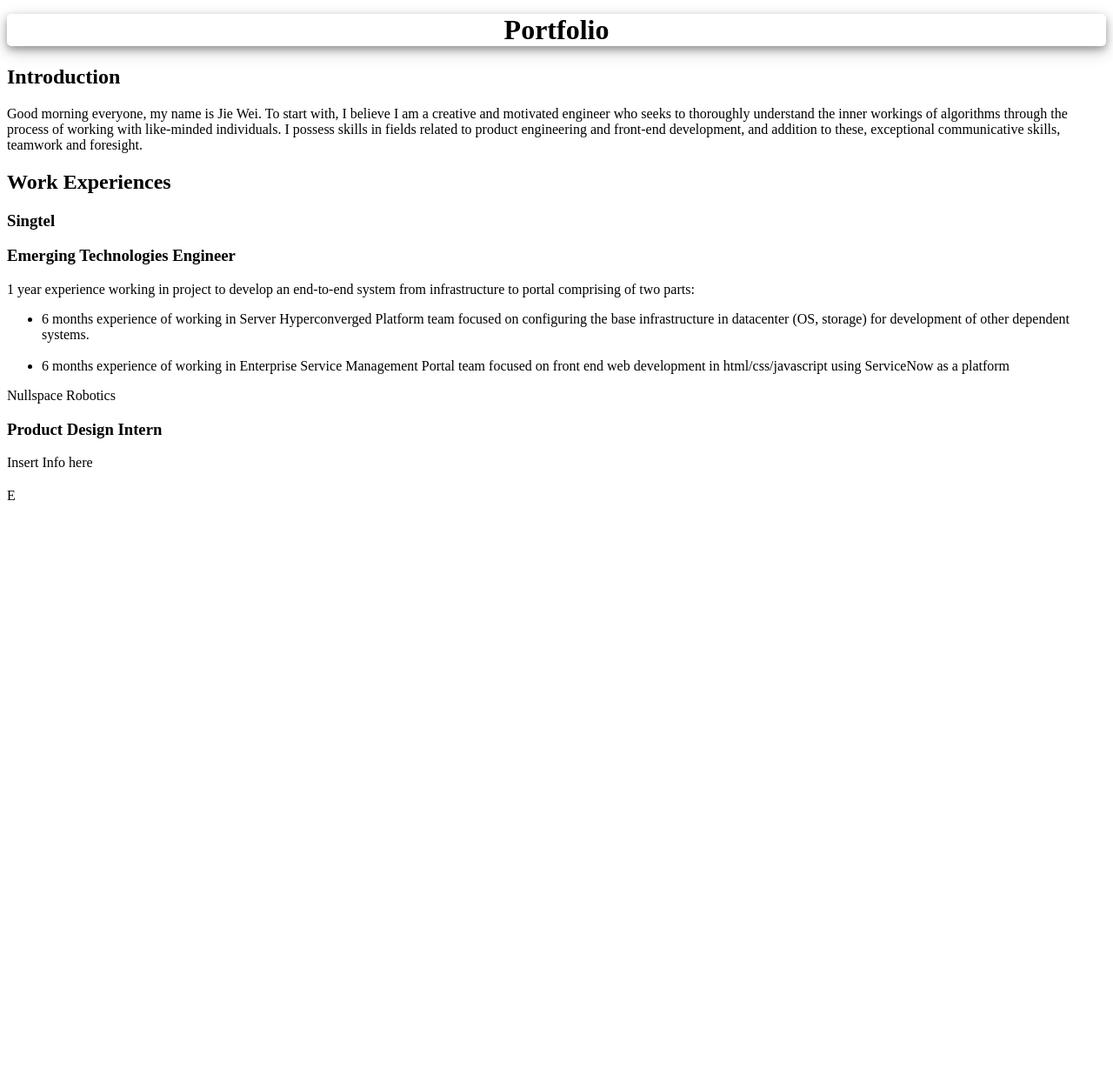
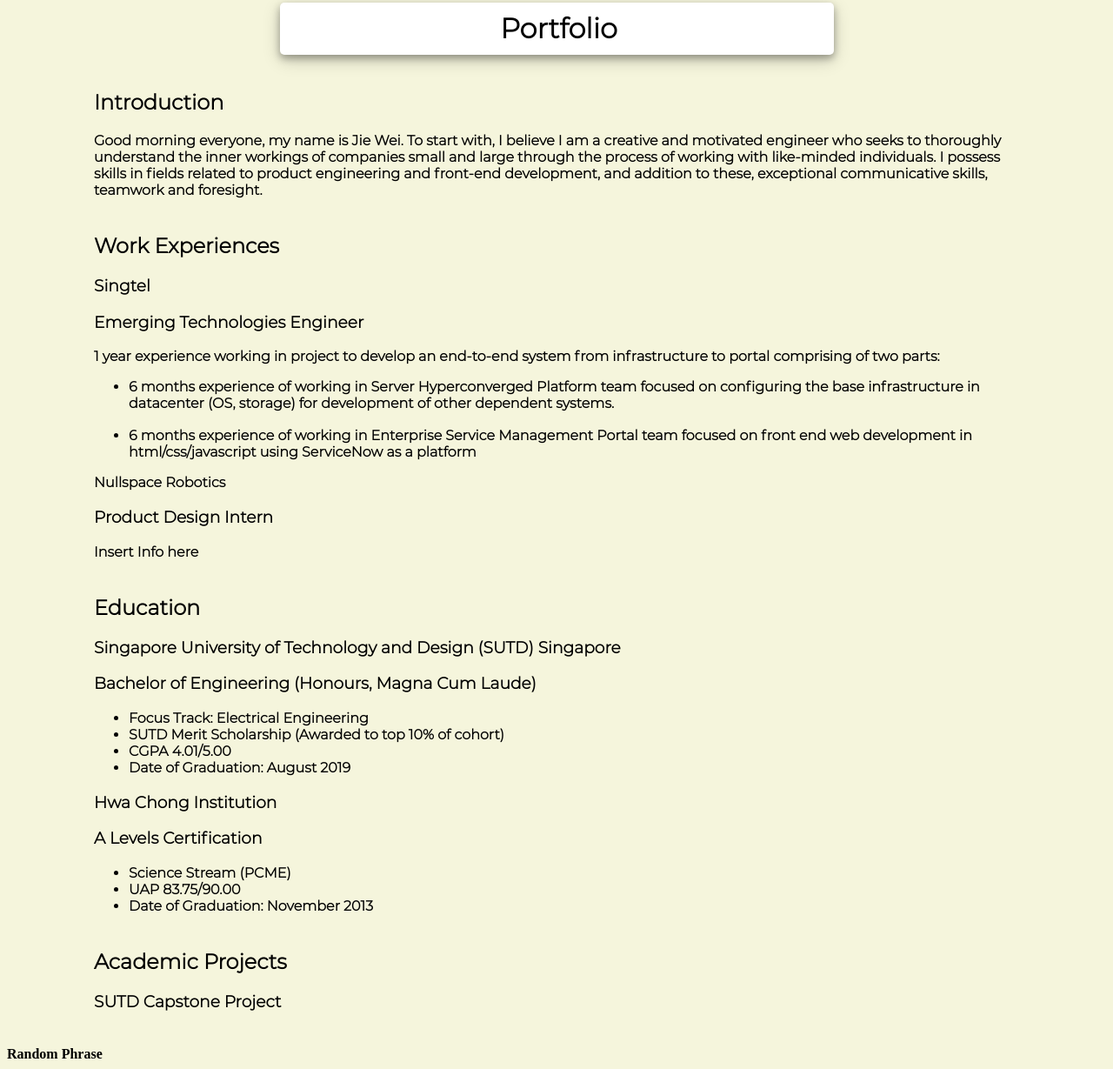
Before and after one commit to blazblue95/blazblue95.github.io, a plain HTML site: page index.html in a window 1280 px wide. Shown: the part 5-1234 px from the top of the page at 87% size. Before the commit the page ends 800 px from the top, so only its background shows below. Drawn offline with Linux system fonts and the light colour scheme.

Commit message:
Update 1

```diff
--- a/index.html
+++ b/index.html
@@ -7,9 +7,9 @@
     <div id="intro">
         <h2>Introduction</h2>
         <p>Good morning everyone, my name is Jie Wei. To start with, I believe I am a creative and motivated engineer
-         who seeks to thoroughly understand the inner workings of algorithms through the process of working with like-minded
-         individuals. I possess skills in fields related to product engineering and front-end development, and addition to these,
-         exceptional communicative skills, teamwork and foresight.
+         who seeks to thoroughly understand the inner workings of companies small and large through the process
+         of working with like-minded individuals. I possess skills in fields related to product engineering and
+         front-end development, and addition to these, exceptional communicative skills, teamwork and foresight.
         </p>
     </div>
     <div id="work">
@@ -29,8 +29,28 @@
         <p>Insert Info here</p>
     </div>
     <div id="education">
-        <h2></h2>
+        <h2>Education</h2>
+        <h3>Singapore University of Technology and Design (SUTD) Singapore</h3>
+        <h3>Bachelor of Engineering (Honours, Magna Cum Laude)</h3>
+        <ul>
+            <li>Focus Track: Electrical Engineering</li>
+            <li>SUTD Merit Scholarship (Awarded to top 10% of cohort)</li>
+            <li>CGPA 4.01/5.00</li>
+            <li>Date of Graduation: August 2019</li>
+        </ul>
+        <h3>Hwa Chong Institution</h3>
+        <h3>A Levels Certification</h3>
+        <ul>
+            <li>Science Stream (PCME)</li>
+            <li>UAP 83.75/90.00</li>
+            <li>Date of Graduation: November 2013</li>
+        </ul>
+    </div>
+    <div id="projects">
+        <h2>Academic Projects</h2>
+        <h3>SUTD Capstone Project</h3>
+        <h3></h3>
     </div>
 </body>
 
-E
+Random Phrase
--- a/resources/style.css
+++ b/resources/style.css
@@ -1,6 +1,12 @@
+
+
 @font-face {
     font-family: montserrat;
-    src: url('https://fonts.googleapis.com/css2?family=Montserrat:wght@300&display=swap');
+    src: url('./Montserrat-Light.ttf');
+}
+
+body {
+    background-color: beige;
     font-weight: bold;
 }
 
@@ -12,4 +18,28 @@ h1 {
     background-color: white;
     border-radius: 5px;
     box-shadow: 0 4px 8px 0 rgba(0,0,0,0.3), 0 6px 20px 0 rgba(0,0,0,0.2);
+    height: 50px;
+    width: 50%;
+    margin: auto;
+    padding: 10px 0 0 5px;
 }
+
+h2 {
+    font-family: montserrat;
+}
+
+h3 {
+    font-family: montserrat;
+}
+
+p {
+    font-family: montserrat;
+}
+
+li {
+    font-family: montserrat;
+}
+
+div {
+    margin: 40px 100px;
+}
```
Also changed, not shown: resources/Montserrat-Light.ttf (added). Lines whose indentation alone changed are shown as unchanged.
